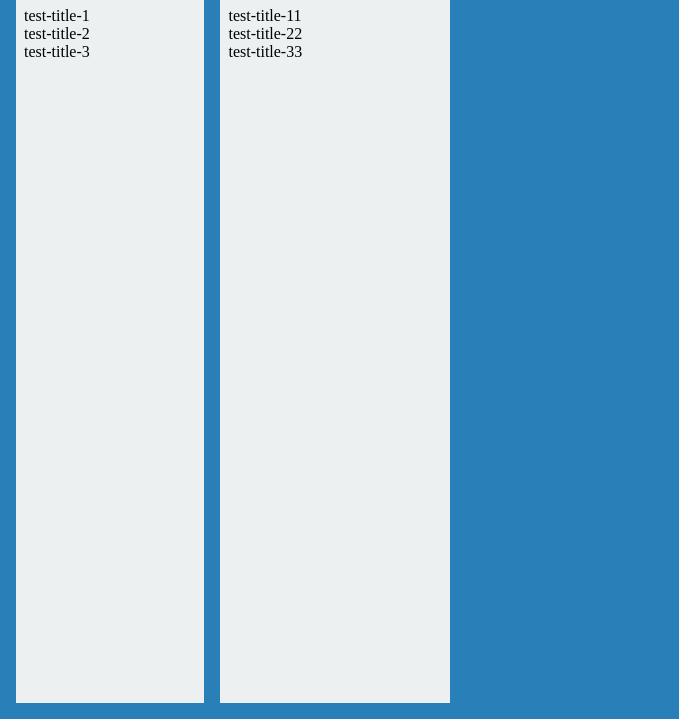
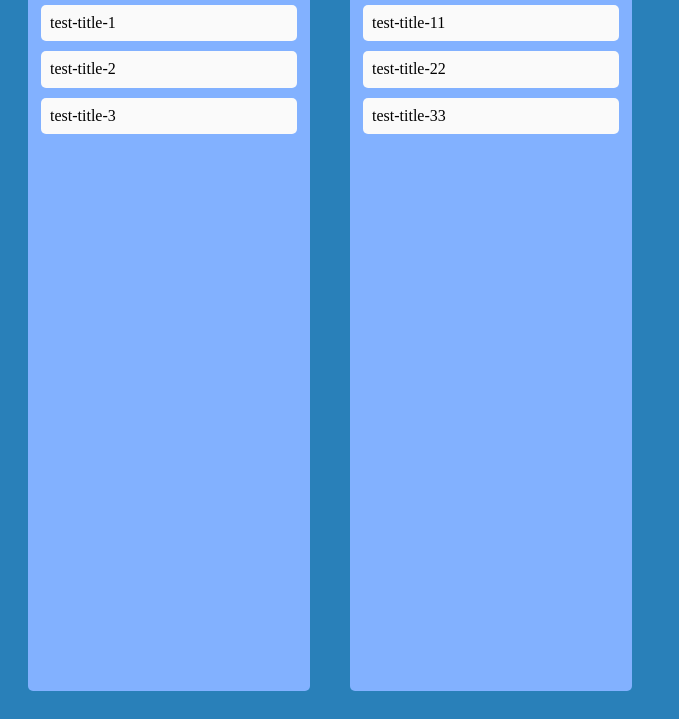
Before and after one commit to asthas/ollert, a website built with webpack: page index.html in a window 1280 px wide. Shown: the part 97-816 px from the top of the page, without its empty margins (0-679 px from the left). Built offline with nearby package versions, Linux system fonts and the light colour scheme; what node-uuid would draw is missing.

Commit message:
Added styling to cardlist and card

```diff
--- a/main.css
+++ b/main.css
@@ -5,8 +5,18 @@
     height: 100vh;
 }
 
-.card-list {
-    background-color: #ecf0f1;
-    margin: 8px;
+.cardlist{
+    background: #82B1FF;
+    border: 1px solid transparent;
+    border-radius: 5px;
+    margin: 20px;
+    width: 16em;
+    padding: 12px;
+}
+.card{
+    background: #fafafa;
+    border: 1px solid transparent;
+    border-radius: 5px;
+    margin-bottom: 10px;
     padding: 8px;
 }
--- a/src/core/card/ui.ts
+++ b/src/core/card/ui.ts
@@ -4,6 +4,7 @@ import Card from './model'
 
 const render = (card: Card) => {
     const cardUi = document.createElement('div')
+    cardUi.className = 'card'
     cardUi.innerText = card.title
     return cardUi
 }
--- a/src/core/cardlist/ui.ts
+++ b/src/core/cardlist/ui.ts
@@ -5,9 +5,9 @@ import renderCard from '../card/ui'
 
 const render = (cardList: CardList): HTMLElement => {
     const listContainer = document.createElement('div')
-    listContainer.className = 'card-list'
+    listContainer.className = 'cardlist'
 
-    const listTitle = document.createElement('h1')
+    const listTitle = document.createElement('h4')
     listTitle.innerText = cardList.title
 
     const list = cardList.cards.map(card => renderCard(card))
```
